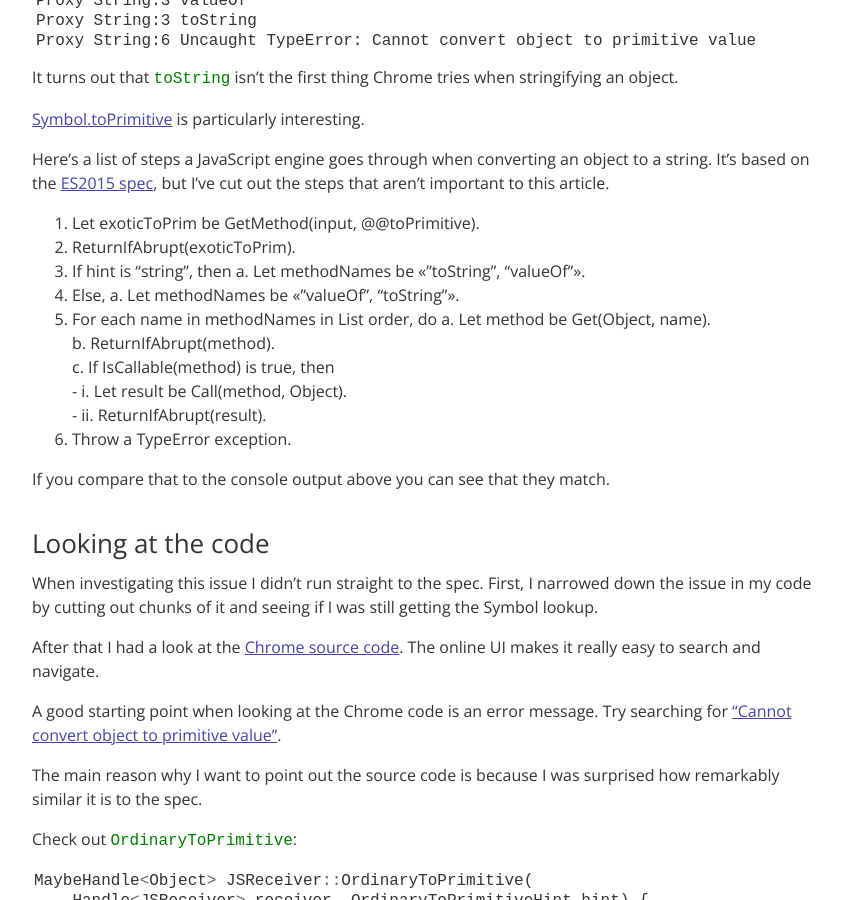
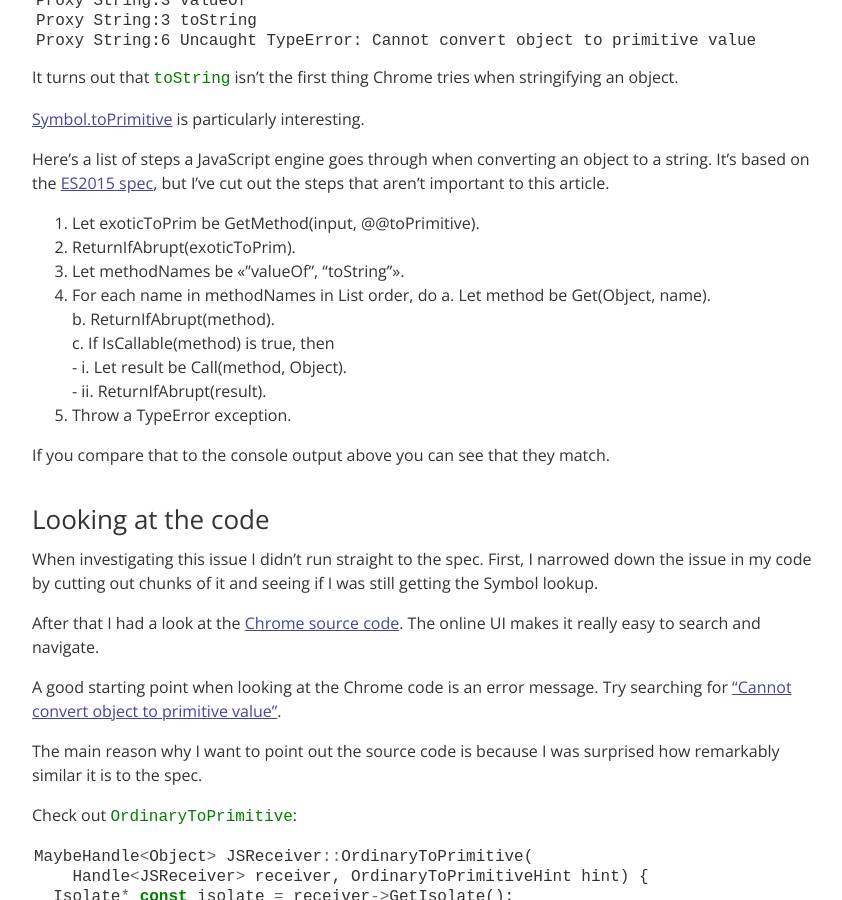
Before and after one commit to mattzeunert/mattzeunert.github.io, a Jekyll site: the page built from _posts/2016-07-20-proxy-symbol-tostring.md, in a window 1280 px wide and 900 px high, scrolled down 2226 px. Shown: the whole window, without its empty margins (106-948 px from the left). Built offline with Jekyll 4.4.1, drawn with Linux system fonts in a browser that asks for light colours; nearby versions of some CDN libraries; comment, search, counter and statistics services are not loaded.

Commit message:
Remove stuff about ToPrimitive hint

```diff
--- a/_posts/2016-07-20-proxy-symbol-tostring.md
+++ b/_posts/2016-07-20-proxy-symbol-tostring.md
@@ -90,10 +90,7 @@ Here's a list of steps a JavaScript engine goes through when converting an objec
 
 1. Let exoticToPrim be GetMethod(input, @@toPrimitive).
 2. ReturnIfAbrupt(exoticToPrim).
-3. If hint is "string", then
-    a. Let methodNames be «"toString", "valueOf"».
-4. Else,
-    a. Let methodNames be «"valueOf", "toString"».
+3. Let methodNames be «"valueOf", "toString"».
 5. For each name in methodNames in List order, do
     a. Let method be Get(Object, name).
     b. ReturnIfAbrupt(method).
```
